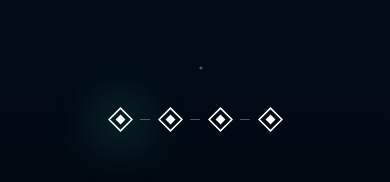
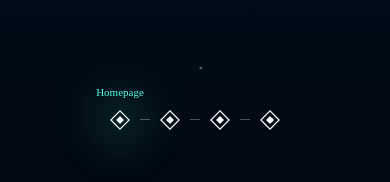
Before and after one commit to Elementarc/Portfolio, a React (Create React App) app: page /home in a window 390 px wide. Shown: the part 679-861 px from the top of the page. Built offline with nearby package versions, Linux system fonts and the light colour scheme.

Commit message:
Finished sectionManager overhaul final hover effects were added and now looks awesome

```diff
--- a/src/components/HomepageComponents/SectionManager.tsx
+++ b/src/components/HomepageComponents/SectionManager.tsx
@@ -11,12 +11,22 @@ const SectionManager = (props: any) => {
     const location = useLocation()
     const history = useHistory()
 
+    function hoverEffects(hover: boolean, linkIndex: number){
+        if(window.innerWidth > 1000){
+            var getIcon = document.querySelectorAll(".icon")
+            var getSectionName = document.querySelectorAll(".sectionName")
 
-    //cleanUp
-    useEffect(() => {
+            if(hover === true){
+                getIcon[linkIndex].classList.add("svgIconHover")
+                getSectionName[linkIndex].classList.add("sectionNameHover")
+            }
+            else{
+                getSectionName[linkIndex].classList.remove("sectionNameHover")
+                getIcon[linkIndex].classList.remove("svgIconHover")
+            }
+        }
+    }
 
-
-    }, []);
     //Saving props into cache to not always re compute it on every rerender
     var properties = useMemo(() =>{
         var properties = {
@@ -73,10 +83,9 @@ const SectionManager = (props: any) => {
         })
     }, [properties,history.location.pathname])
 
+    //Setting target Styles for sectionManager on Url change
     useEffect(() => {
-
         function setTarget() {
-            console.log(history.location.pathname)
             var getIcon = document.querySelectorAll(".icon")
             var getIconShadow = document.querySelectorAll(".iconShadow")
             var getSectionName = document.querySelectorAll(".sectionName")
@@ -85,97 +94,113 @@ const SectionManager = (props: any) => {
                 getIcon[0].classList.add("svgIconTarget")
                 getIconShadow[0].classList.add("iconShadowTarget")
                 getSectionName[0].classList.add("sectionNameTarget")
+                //New Class for sectionName To only add opacity 1 because media query for mobile is: p{opacity: 0}
+                getSectionName[0].classList.add("pTarget")
 
                 getIcon[1].classList.remove("svgIconTarget")
                 getIconShadow[1].classList.remove("iconShadowTarget")
                 getSectionName[1].classList.remove("sectionNameTarget")
+                getSectionName[1].classList.remove("pTarget")
 
                 getIcon[2].classList.remove("svgIconTarget")
                 getIconShadow[2].classList.remove("iconShadowTarget")
                 getSectionName[2].classList.remove("sectionNameTarget")
+                getSectionName[2].classList.remove("pTarget")
 
                 getIcon[3].classList.remove("svgIconTarget")
                 getIconShadow[3].classList.remove("iconShadowTarget")
                 getSectionName[3].classList.remove("sectionNameTarget")
+                getSectionName[3].classList.remove("pTarget")
             }
             else if(location.pathname.toLowerCase() === "/home/strength"){
 
                 getIcon[1].classList.add("svgIconTarget")
                 getIconShadow[1].classList.add("iconShadowTarget")
                 getSectionName[1].classList.add("sectionNameTarget")
+                getSectionName[1].classList.add("pTarget")
 
                 getIcon[0].classList.remove("svgIconTarget")
                 getIconShadow[0].classList.remove("iconShadowTarget")
                 getSectionName[0].classList.remove("sectionNameTarget")
+                getSectionName[0].classList.remove("pTarget")
 
                 getIcon[2].classList.remove("svgIconTarget")
                 getIconShadow[2].classList.remove("iconShadowTarget")
                 getSectionName[2].classList.remove("sectionNameTarget")
+                getSectionName[2].classList.remove("pTarget")
 
                 getIcon[3].classList.remove("svgIconTarget")
                 getIconShadow[3].classList.remove("iconShadowTarget")
                 getSectionName[3].classList.remove("sectionNameTarget")
+                getSectionName[3].classList.remove("pTarget")
             }
             else if(location.pathname.toLowerCase() === "/home/routine"){
                 getIcon[2].classList.add("svgIconTarget")
                 getIconShadow[2].classList.add("iconShadowTarget")
                 getSectionName[2].classList.add("sectionNameTarget")
+                getSectionName[2].classList.add("pTarget")
 
                 getIcon[1].classList.remove("svgIconTarget")
                 getIconShadow[1].classList.remove("iconShadowTarget")
                 getSectionName[1].classList.remove("sectionNameTarget")
+                getSectionName[1].classList.remove("pTarget")
 
                 getIcon[0].classList.remove("svgIconTarget")
                 getIconShadow[0].classList.remove("iconShadowTarget")
                 getSectionName[0].classList.remove("sectionNameTarget")
+                getSectionName[0].classList.remove("pTarget")
 
                 getIcon[3].classList.remove("svgIconTarget")
                 getIconShadow[3].classList.remove("iconShadowTarget")
                 getSectionName[3].classList.remove("sectionNameTarget")
+                getSectionName[3].classList.remove("pTarget")
             }
             else if(location.pathname.toLowerCase() === "/home/daily"){
                 getIcon[3].classList.add("svgIconTarget")
                 getIconShadow[3].classList.add("iconShadowTarget")
                 getSectionName[3].classList.add("sectionNameTarget")
+                getSectionName[3].classList.add("pTarget")
 
                 getIcon[1].classList.remove("svgIconTarget")
                 getIconShadow[1].classList.remove("iconShadowTarget")
                 getSectionName[1].classList.remove("sectionNameTarget")
+                getSectionName[1].classList.remove("pTarget")
 
                 getIcon[2].classList.remove("svgIconTarget")
                 getIconShadow[2].classList.remove("iconShadowTarget")
                 getSectionName[2].classList.remove("sectionNameTarget")
+                getSectionName[2].classList.remove("pTarget")
 
                 getIcon[0].classList.remove("svgIconTarget")
                 getIconShadow[0].classList.remove("iconShadowTarget")
                 getSectionName[0].classList.remove("sectionNameTarget")
+                getSectionName[0].classList.remove("pTarget")
             }
         }
-
         setTarget()
     }, [location.pathname]);
     return (
         <motion.div  animate="in" exit="out" initial="initial" variants={props.interfaceAnimation} className="SectionContainer">
-            <Link onClick={() => properties.setLocationIndex(0)} to="/home">
+            <Link onMouseEnter={() => hoverEffects(true, 0)} onMouseLeave={() => hoverEffects(false, 0)} onClick={() => properties.setLocationIndex(0)} to="/home">
                 <div className="iconShadow" />
                 <p  className="sectionName" id="sectionName0">Homepage</p>
 
                 <HomePagination className="icon" id="icon0" />
             </Link>
             <span />
-            <Link onClick={() => properties.setLocationIndex(1)}  to="/home/strength">
+            <Link onMouseEnter={() => hoverEffects(true, 1)} onMouseLeave={() => hoverEffects(false, 1)} onClick={() => properties.setLocationIndex(1)}  to="/home/strength">
                 <div className="iconShadow" />
                 <p className="sectionName" id="sectionName1">Strength</p>
                 <HomePagination  className="icon" id="icon1"/>
             </Link>
             <span />
-            <Link onClick={() => properties.setLocationIndex(2)} to="/home/routine">
+            <Link onMouseEnter={() => hoverEffects(true, 2)} onMouseLeave={() => hoverEffects(false, 2)} onClick={() => properties.setLocationIndex(2)} to="/home/routine">
                 <div className="iconShadow" />
                 <p className="sectionName" id="sectionName2">Routine</p>
                 <HomePagination className="icon" id="icon2"/>
             </Link>
             <span />
-            <Link onClick={() => properties.setLocationIndex(3)} to="/home/daily">
+            <Link onMouseEnter={() => hoverEffects(true, 3)} onMouseLeave={() => hoverEffects(false, 3)} onClick={() => properties.setLocationIndex(3)} to="/home/daily">
                 <div className="iconShadow" />
                 <p className="sectionName" id="sectionName3">Daily</p>
                 <HomePagination className="icon" id="icon3"/>
--- a/src/components/HomepageComponents/styleSheets/sectionManager.scss
+++ b/src/components/HomepageComponents/styleSheets/sectionManager.scss
@@ -27,11 +27,21 @@
             opacity: 1;
             color: white;
             margin-left: 2rem;
+            transition: 0.1s ease-in-out;
         }
         .sectionNameTarget{
             color: #56FFDC;
         }
+
     }
+    span{
+        width: 1px;
+        margin: 0.3rem 0 0.5rem 0;
+        background-color: rgba(255, 255, 255, 0.3);
+        height: 10px;
+    }
+
+    //Shadow when Icon is targeted
     .iconShadowTarget{
         position: absolute;
         height: 5px;
@@ -40,6 +50,7 @@
         box-shadow: 0px 0px 50px 20px #56ffdd2c;
         transition: 0.2s ease-in-out;
     }
+    //Style when Icon is targeted
     .svgIconTarget{
         .innerIcon{
             fill: #56FFDC;
@@ -50,12 +61,22 @@
             transition: 0.1s ease-in-out;
         }
     }
-    span{
-        width: 1px;
-        margin: 0.3rem 0 0.5rem 0;
-        background-color: rgba(255, 255, 255, 0.3);
-        height: 10px;
+
+    //Style when Hoverd. Class is getting added via js
+    .svgIconHover{
+        .innerIcon{
+            fill: #56FFDC;
+            transition: 0.1s ease-in-out;
+        }
+        .outerIcon{
+            stroke: #56FFDC;
+            transition: 0.1s ease-in-out;
+        }
     }
+    .sectionNameHover{
+        color: #56FFDC;
+    }
+
 }
 
 @media (max-width: 1200px){
@@ -146,13 +167,16 @@
             padding: 0;
             p{
                 position: absolute;
-                bottom: 1.5rem;
-                font-size: 14px;
+                bottom: 1rem;
+                font-size: 11px;
                 pointer-events: none;
                 padding: 1rem 0rem;
                 margin: 0rem;
                 opacity: 0;
                 color: white;
+            }
+            .pTarget{
+                opacity: 1;
             }
             .sectionNameTarget{
                 color: #56FFDC;
@@ -177,6 +201,10 @@
                 transition: 0.1s ease-in-out;
             }
         }
+        .icon{
+            height: 20px;
+            width: 20px;
+        }
         span{
             align-self: flex-end;
             width: 10px;
@@ -184,8 +212,6 @@
             background-color: rgba(255, 255, 255, 0.3);
             height: 1px;
         }
-
-
     }
 }
 /*END--Section Circles--END*/
--- a/src/components/styleSheets/contactPage.scss
+++ b/src/components/styleSheets/contactPage.scss
@@ -17,7 +17,7 @@
         font-family: "PT Serif";
         font-weight: 700;
         margin-top: 16rem;
-        padding-left: 16rem;
+        padding-left: 18rem;
         div{
             position: absolute;
             width: 1px;
@@ -169,7 +169,7 @@
         height: auto;
         max-height: unset;
         .contactContent{
-            padding-left: 12rem;
+            padding-left: 16rem;
         }
         .whiteBar{
             margin-top: 6rem;
```
Also changed, not shown: src/assets/svgs/homePagination.svg.
